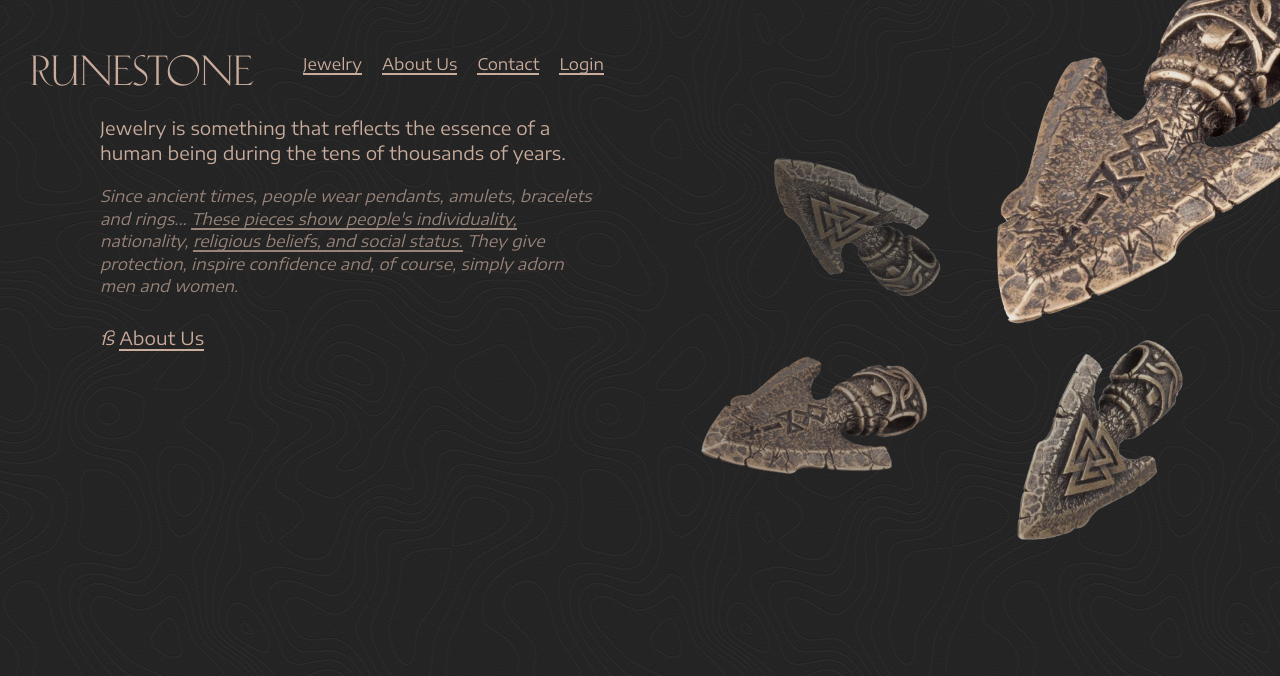
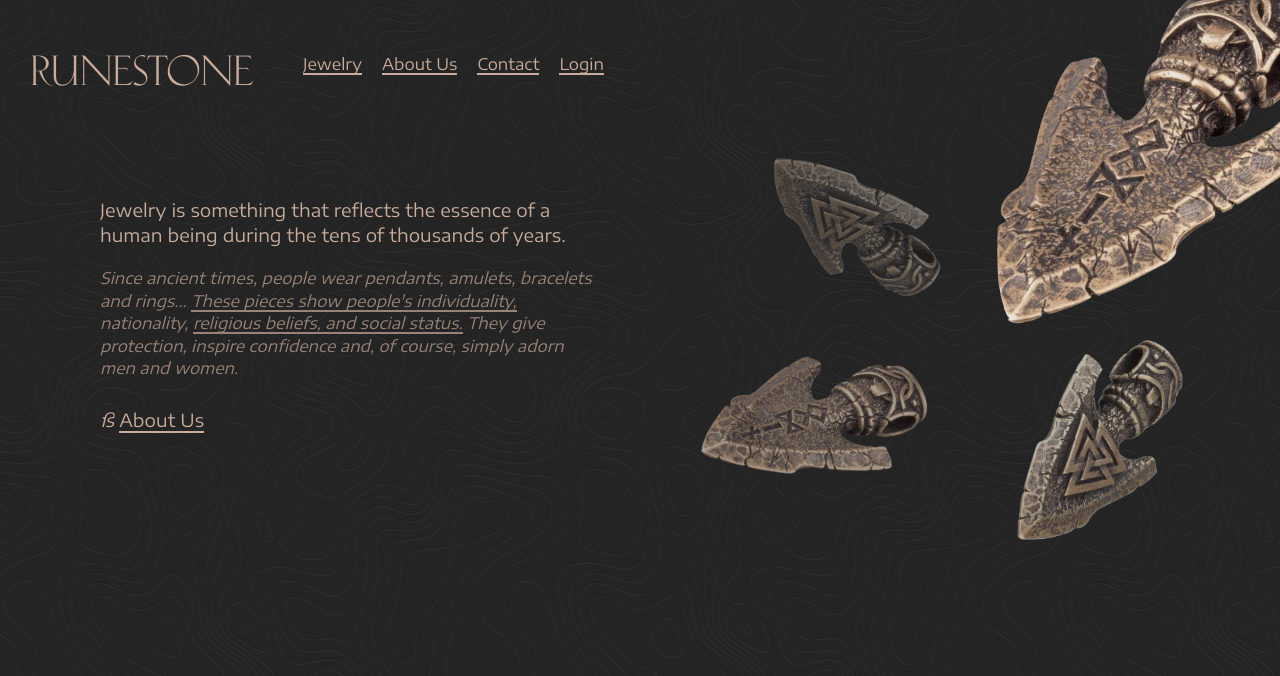
Before and after one commit to darktasevski/IT210-PZ, a PHP site: page / in a window 1280 px wide. Shown: the top 676 px of the page. Run offline with PHP 8.4, Linux system fonts and the light colour scheme.

Commit message:
refactor: margin top for hero message

```diff
--- a/public/styles/main.css
+++ b/public/styles/main.css
@@ -239,7 +239,7 @@ footer.contact__footer {
 .hero__message {
     color: #C9AC9C;
     padding-left: 100px;
-    margin-top: 0;
+    margin-top: 100px;
 }
 
 .hero__message p {
@@ -255,7 +255,7 @@ footer.contact__footer {
 
 @media (min-width: 1920px) and (orientation: landscape) {
     .hero__message {
-        margin-top: 100px;
+        margin-top: 150px;
     }
 
     .hero__message p {
```
